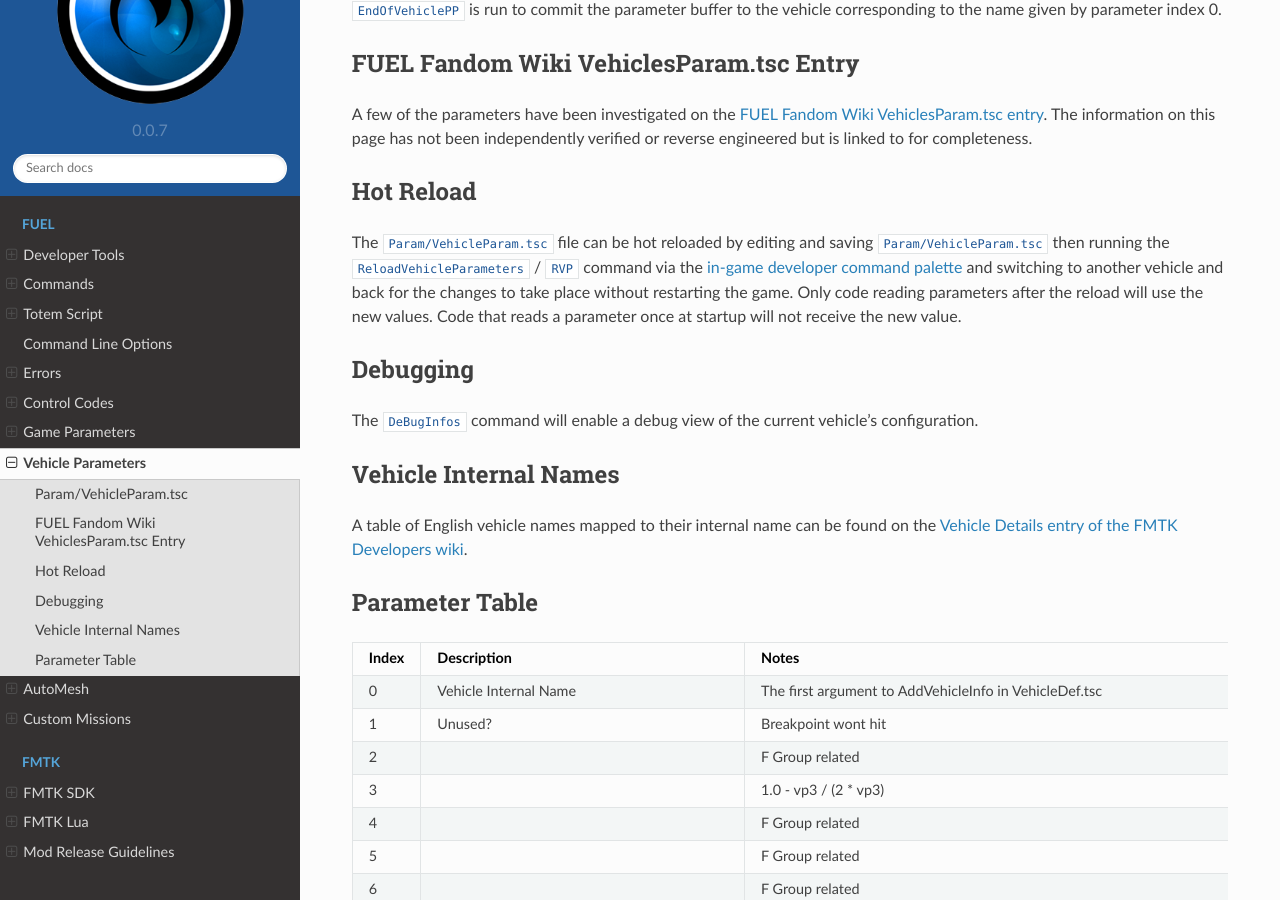
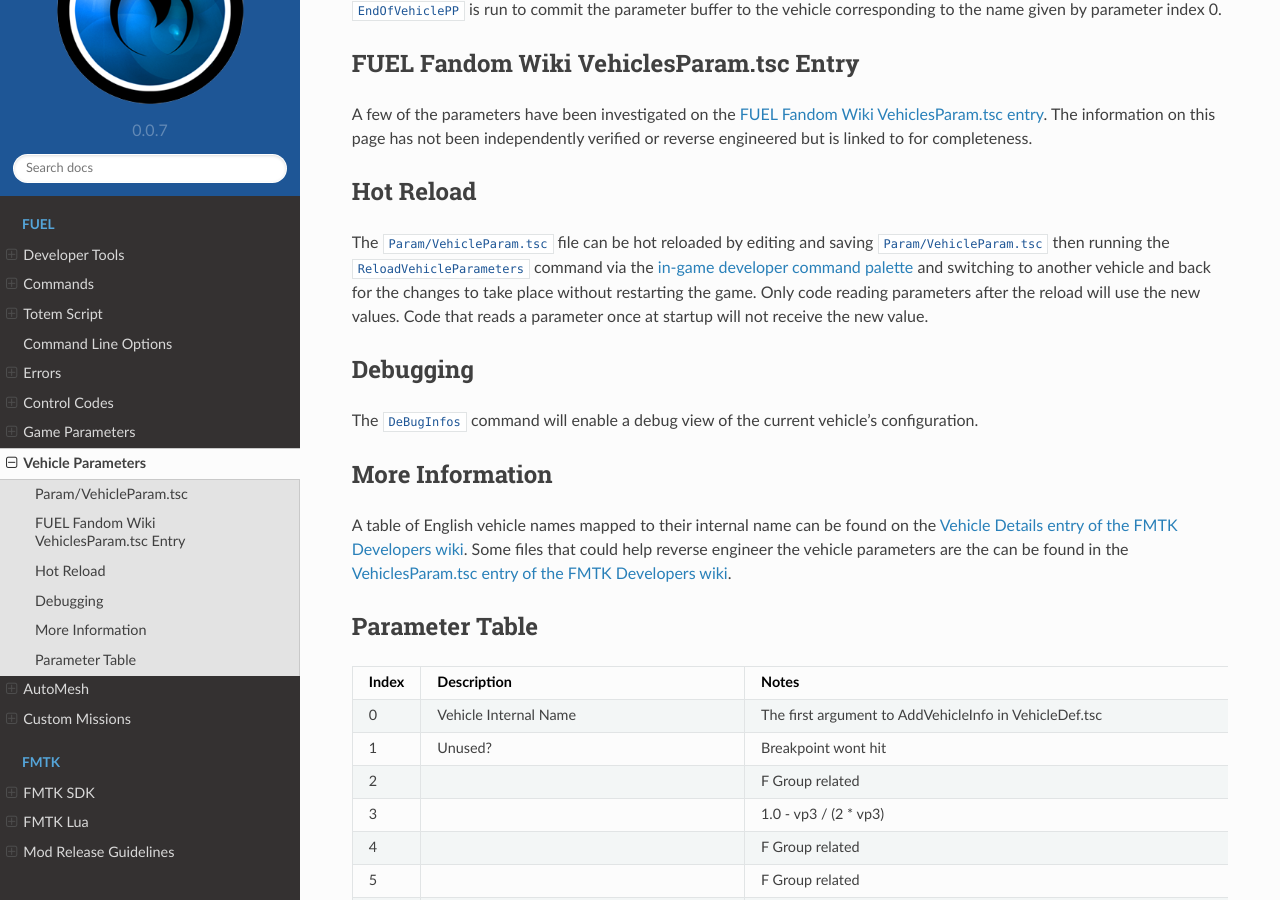
Before and after one commit to widberg/fmtk, a Sphinx documentation site: the page built from docs/source/fuelvehicleparam.rst, in a window 1280 px wide and 900 px high, scrolled down 318 px. Built offline with Sphinx 7.4.7 and the Read the Docs theme 2.0.0, drawn with Linux system fonts in a browser that asks for light colours.

Commit message:
Add more links to docs

```diff
--- a/docs/source/fuelvehicleparam.rst
+++ b/docs/source/fuelvehicleparam.rst
@@ -14,17 +14,17 @@
 Hot Reload
 ----------
 
-The ``Param/VehicleParam.tsc`` file can be hot reloaded by editing and saving ``Param/VehicleParam.tsc`` then running the ``ReloadVehicleParameters`` / ``RVP`` command via the :doc:`in-game developer command palette <fuelcommands>` and switching to another vehicle and back for the changes to take place without restarting the game. Only code reading parameters after the reload will use the new values. Code that reads a parameter once at startup will not receive the new value.
+The ``Param/VehicleParam.tsc`` file can be hot reloaded by editing and saving ``Param/VehicleParam.tsc`` then running the ``ReloadVehicleParameters`` command via the :doc:`in-game developer command palette <fuelcommands>` and switching to another vehicle and back for the changes to take place without restarting the game. Only code reading parameters after the reload will use the new values. Code that reads a parameter once at startup will not receive the new value.
 
 Debugging
 ---------
 
 The ``DeBugInfos`` command will enable a debug view of the current vehicle's configuration.
 
-Vehicle Internal Names
-----------------------
+More Information
+----------------
 
-A table of English vehicle names mapped to their internal name can be found on the `Vehicle Details entry of the FMTK Developers wiki <https://github.com/widberg/fmtk/wiki/Vehicle-Details>`_.
+A table of English vehicle names mapped to their internal name can be found on the `Vehicle Details entry of the FMTK Developers wiki <https://github.com/widberg/fmtk/wiki/Vehicle-Details>`_. Some files that could help reverse engineer the vehicle parameters are the can be found in the `VehiclesParam.tsc entry of the FMTK Developers wiki <https://github.com/widberg/fmtk/wiki/VehiclesParam.tsc>`_.
 
 Parameter Table
 ---------------
```
